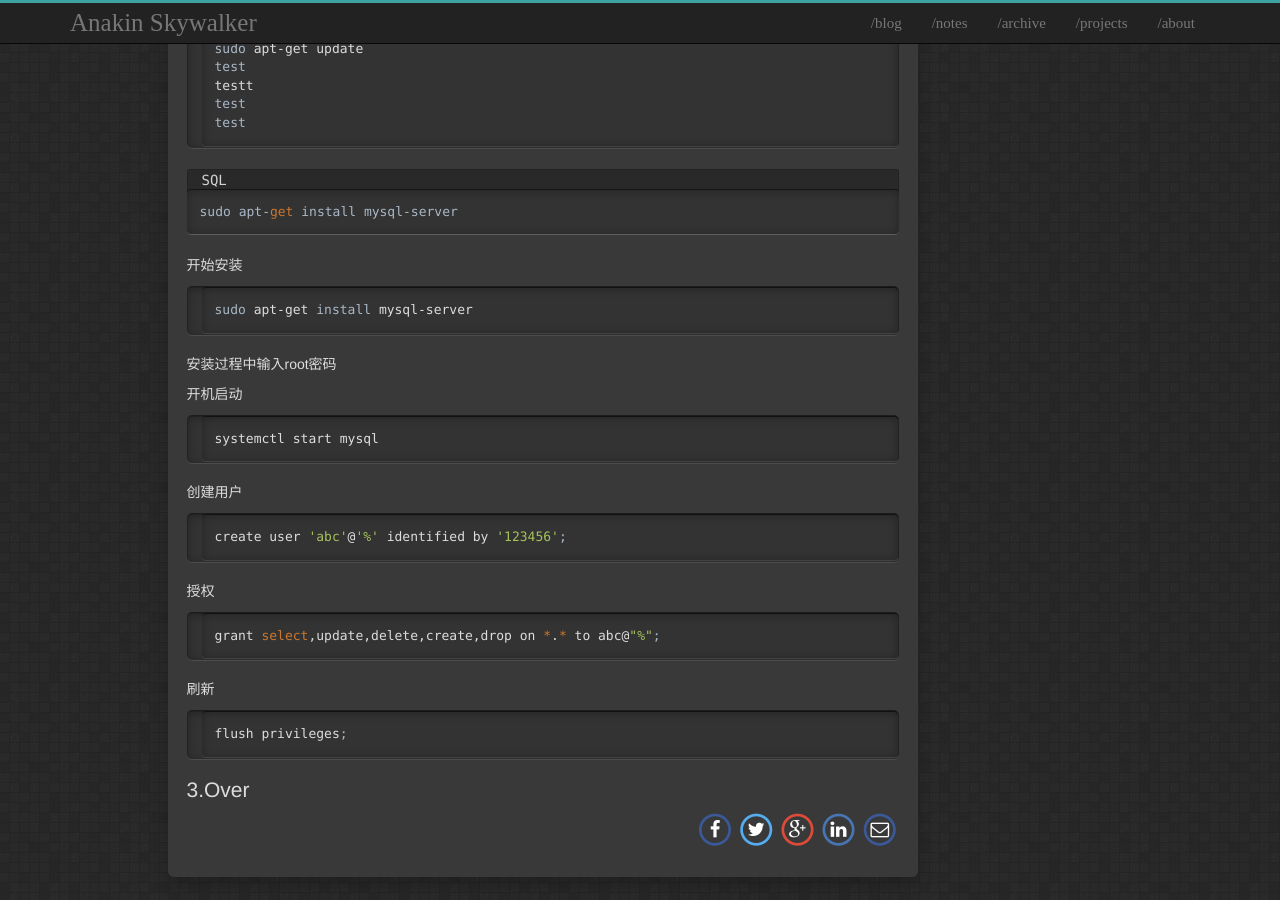
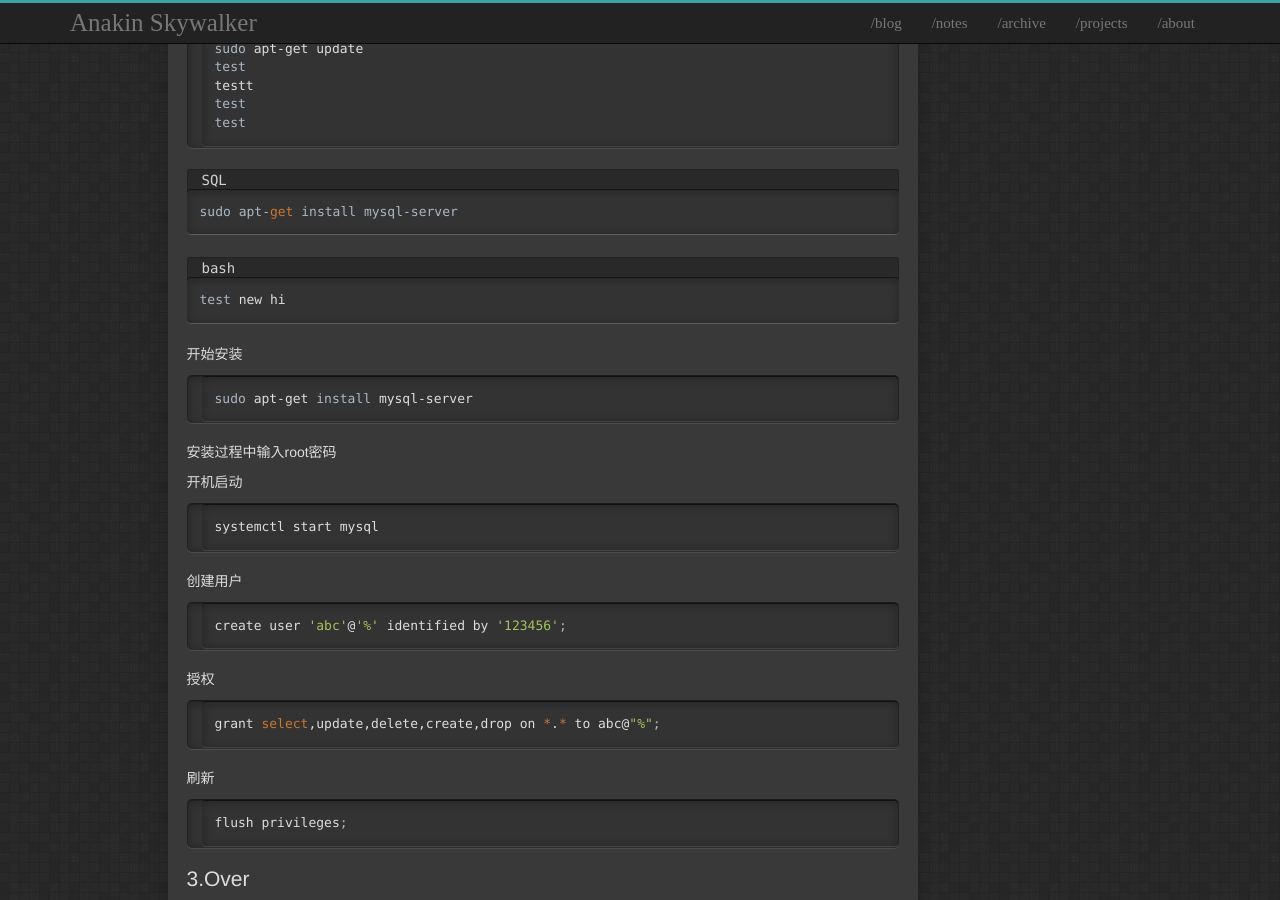
Before and after one commit to AnakinSkyW/AnakinSkyW.github.io, a Jekyll site: the page built from _posts/mysql/2019-12-11-Ubuntu安装Mysql.md, in a window 1280 px wide and 900 px high, scrolled down 458 px. Built offline with Jekyll 4.4.1, drawn with Linux system fonts in a browser that asks for light colours; comment, search, counter and statistics services are not loaded.

Commit message:
:white_check_mark: test

```diff
--- a/_posts/mysql/2019-12-11-Ubuntu安装Mysql.md
+++ b/_posts/mysql/2019-12-11-Ubuntu安装Mysql.md
@@ -42,6 +42,12 @@ test
 sudo apt-get install mysql-server
 {% endhighlight %}
 
+>bash
+{:.filename}
+{% highlight bash %}
+test new hi
+{% endhighlight %}
+
 开始安装
 
 {:.filename}
```
